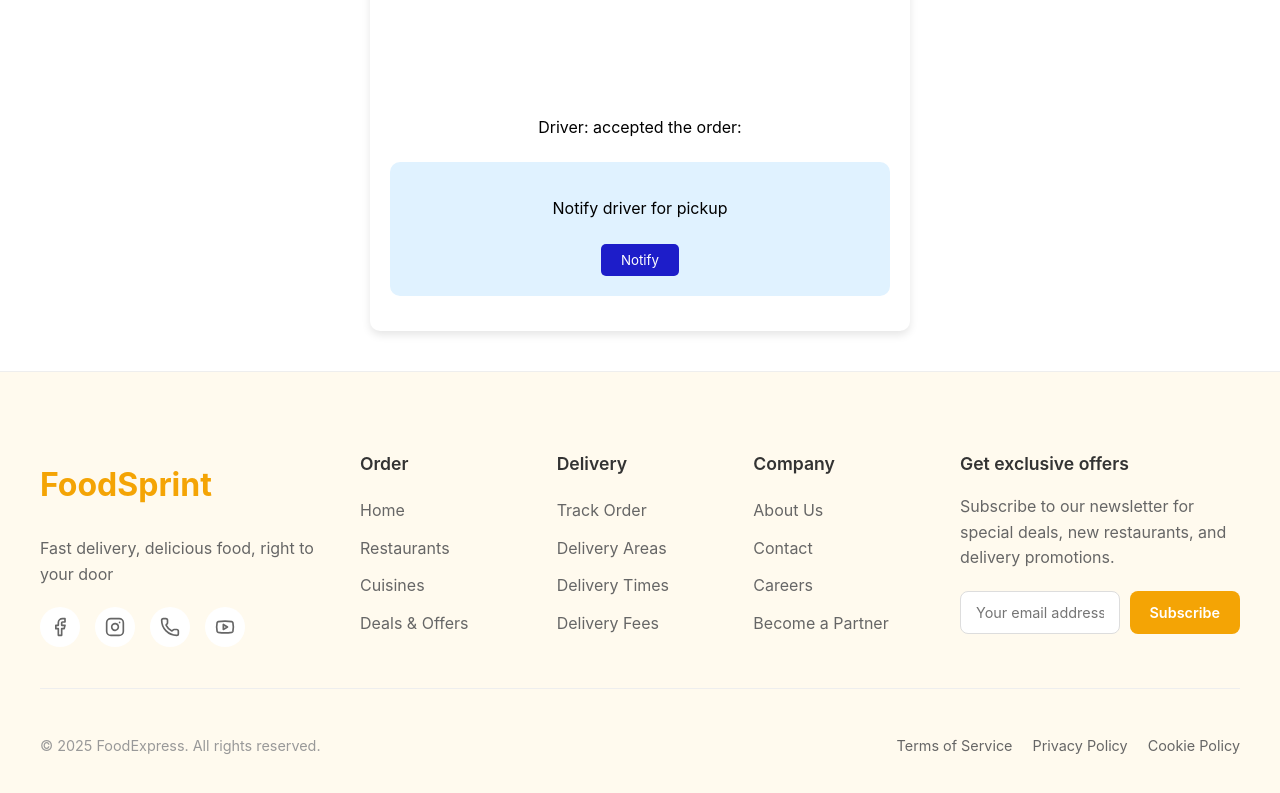
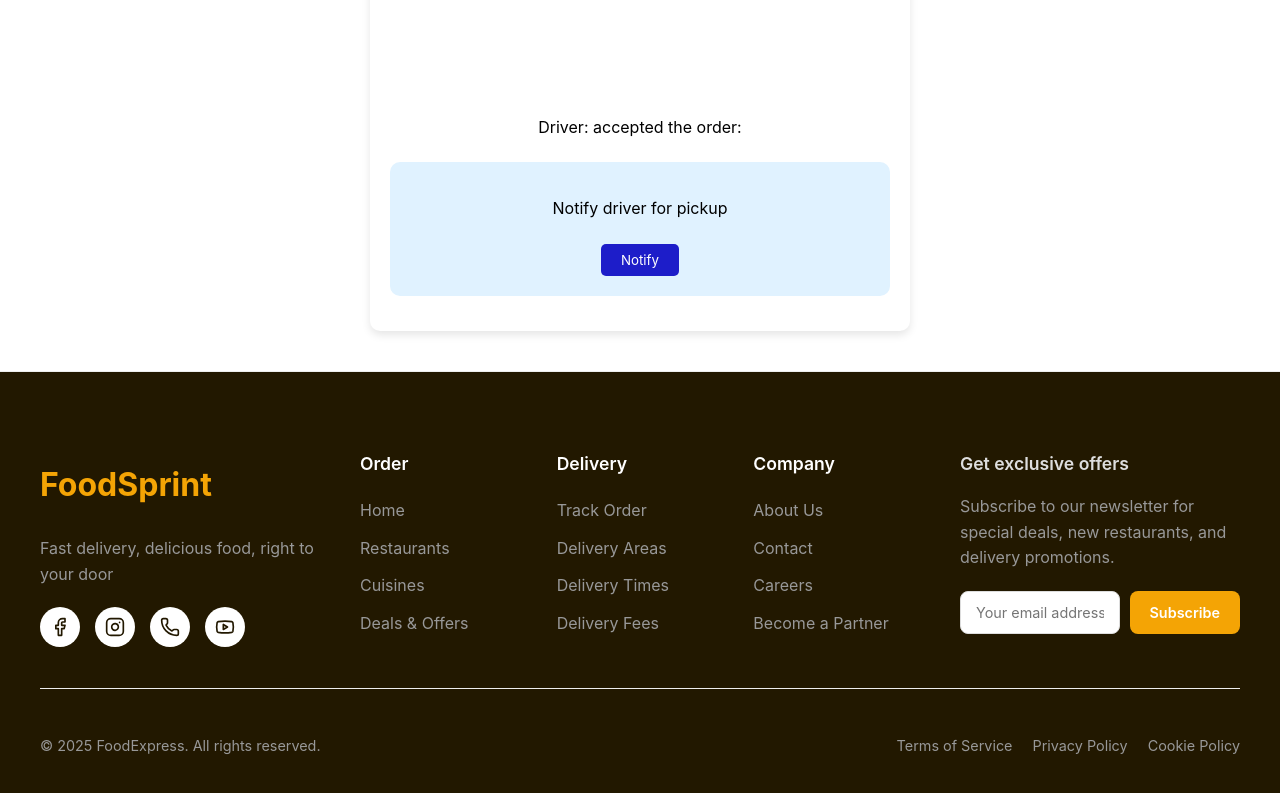
Before and after one commit to ChirathiSomadasa/Cloud-Native-Food-Ordering-Delivery-System, a React (Create React App) app in the folder frontend/: page /restuarant-home/delivery_status in a window 1280 px wide. Shown: the part 610-1403 px from the top of the page. Built offline with nearby package versions, Linux system fonts and the light colour scheme; no server answers.

Commit message:
Update Footer.css

```diff
--- a/frontend/src/components/Footer.css
+++ b/frontend/src/components/Footer.css
@@ -1,6 +1,6 @@
 /* Footer Styles */
 .footer {
-    background-color: #fffaee;
+    background-color: #221800;
     color: #333;
     line-height: 1.6;
     border-top: 1px solid #eee;
@@ -33,7 +33,7 @@
   }
 
   .footer-tagline {
-    color: #666;
+    color: #989898;
     margin-bottom: 20px;
   }
 
@@ -50,7 +50,7 @@
     height: 40px;
     border-radius: 50%;
     background-color: #ffffff;
-    color: #666;
+    color: #221800;
     transition: all 0.3s ease;
   }
 
@@ -69,7 +69,7 @@
     font-size: 1.1rem;
     font-weight: 600;
     margin-bottom: 20px;
-    color: #333;
+    color: #ffffff;
   }
 
   .footer-links-list {
@@ -83,7 +83,7 @@
   }
 
   .footer-links-list a {
-    color: #666;
+    color: #989898;
     text-decoration: none;
     transition: color 0.3s;
   }
@@ -100,11 +100,11 @@
     font-size: 1.1rem;
     font-weight: 600;
     margin-bottom: 15px;
-    color: #333;
+    color: #dedede;
   }
 
   .footer-newsletter-text {
-    color: #666;
+    color: #989898;
     margin-bottom: 20px;
   }
 
@@ -158,7 +158,7 @@
   }
 
   .footer-copyright {
-    color: #999;
+    color: #989898;
     font-size: 0.9rem;
   }
 
@@ -170,7 +170,7 @@
   }
 
   .footer-legal-links a {
-    color: #666;
+    color: #989898;
     text-decoration: none;
     font-size: 0.9rem;
     transition: color 0.3s;
```
